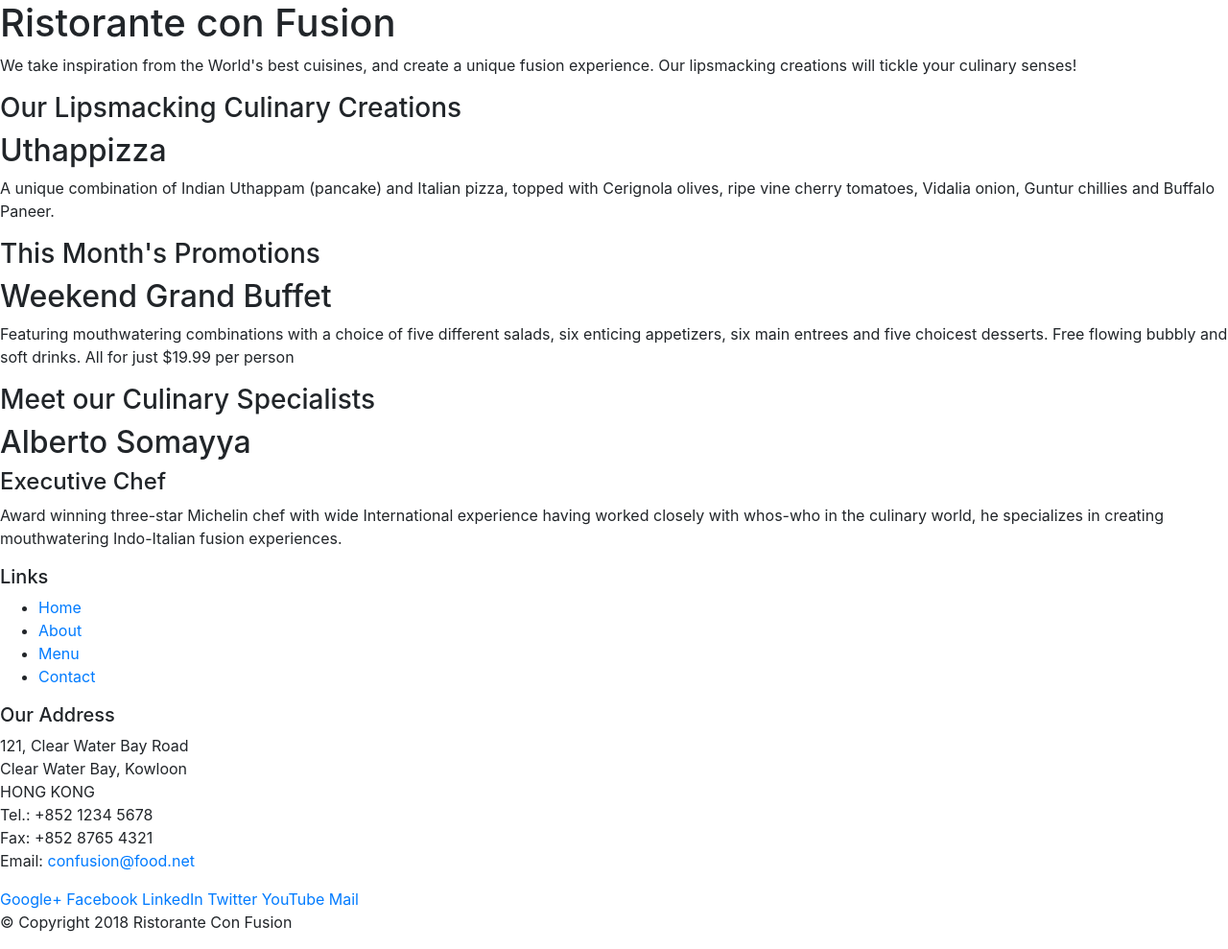
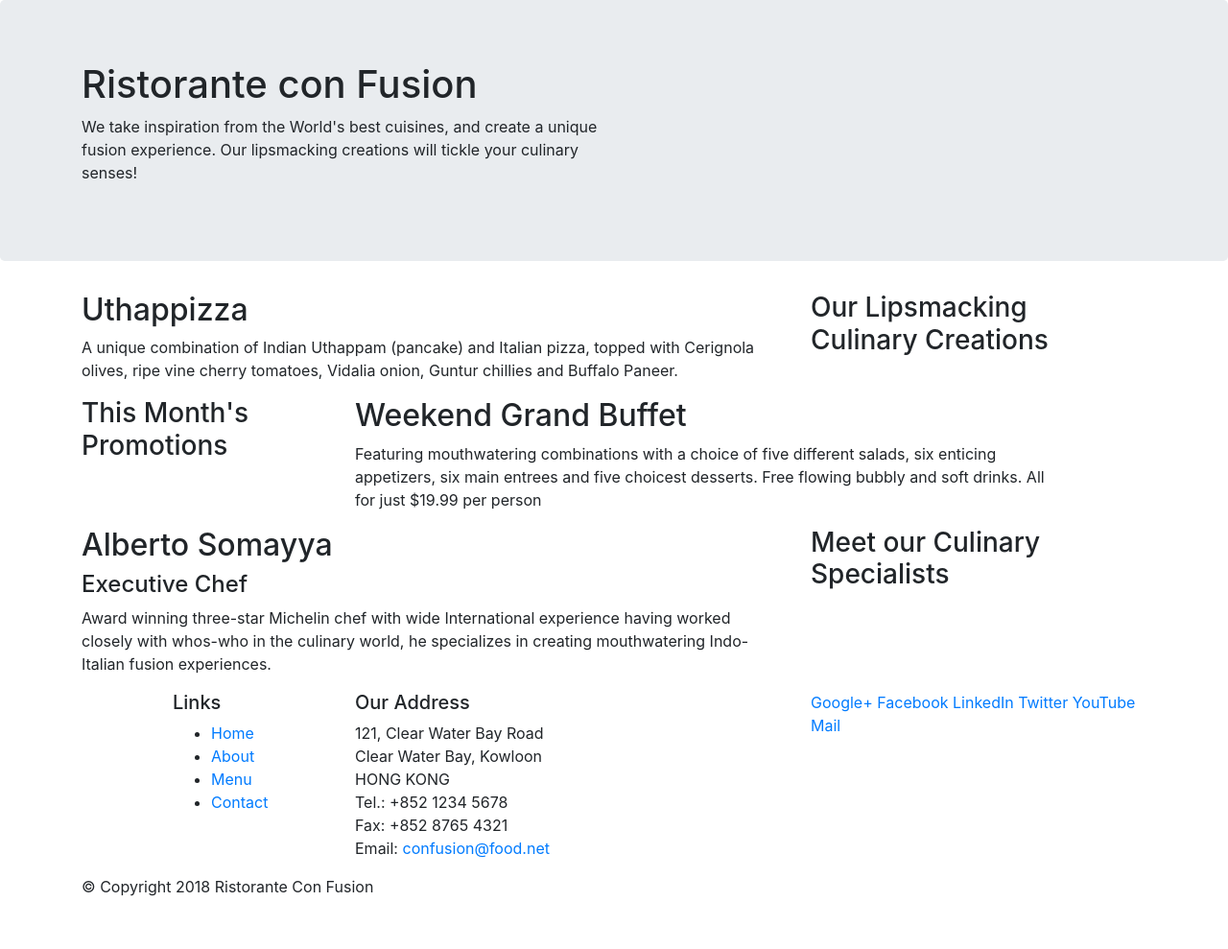
Before and after one commit to rishitha24/bootstrap, a website: page index.html in a window 1280 px wide. Shown: the whole page at 96% size. After the commit the page ends 952 px from the top, so only its background shows below. Drawn offline with nearby package versions, Linux system fonts and the light colour scheme.

Commit message:
Bootstrap Grid part-1

```diff
--- a/index.html
+++ b/index.html
@@ -14,46 +14,46 @@
 
 <body>
 
-    <header>
-        <div>
-            <div>
-                <div>
+    <header class="jumbotron">
+        <div class="container">
+            <div class="row">
+                <div class="col-12 col-sm-6">
                     <h1>Ristorante con Fusion</h1>
                     <p>We take inspiration from the World's best cuisines, and create a unique fusion experience. Our lipsmacking creations will tickle your culinary senses!</p>
                 </div>
-                <div>
+                <div lass="col-12 col-sm">
                 </div>
             </div>
         </div>
     </header>
 
-    <div>
-        <div>
-            <div>
+    <div class="container">
+        <div class="row">
+            <div class="col-12 col-sm-4 order-sm-last col-md-3">
                 <h3>Our Lipsmacking Culinary Creations</h3>
             </div>
-            <div>
+            <div class="col-12 col-sm-8 order-sm-first col-9">
                 <h2>Uthappizza</h2>
                 <p>A unique combination of Indian Uthappam (pancake) and Italian pizza, topped with Cerignola olives, ripe vine cherry tomatoes, Vidalia onion, Guntur chillies and Buffalo Paneer.</p>
             </div>
         </div>
 
 
-        <div>
-            <div>
+        <div class="row">
+            <div class="col-12 col-sm-4 col-md-3">
                 <h3>This Month's Promotions</h3>
             </div>
-            <div>
+            <div class="col-12 col-sm-8 col-9">
                 <h2>Weekend Grand Buffet</h2>
                 <p>Featuring mouthwatering combinations with a choice of five different salads, six enticing appetizers, six main entrees and five choicest desserts. Free flowing bubbly and soft drinks. All for just $19.99 per person </p>
             </div>
         </div>
 
-        <div>
-            <div>
+        <div class="row">
+            <div class="col-12 col-sm-4 order-sm-last col-md-3">
                 <h3>Meet our Culinary Specialists</h3>
             </div>
-            <div>
+            <div class="col-12 col-sm-8 order-sm-first col-9">
                 <h2>Alberto Somayya</h2>
                 <h4>Executive Chef</h4>
                 <p>Award winning three-star Michelin chef with wide International experience having worked closely with whos-who in the culinary world, he specializes in creating mouthwatering Indo-Italian fusion experiences. </p>
@@ -62,9 +62,9 @@
     </div>
 
     <footer>
-        <div>
-            <div>
-                <div>
+        <div class="container">
+            <div class="row">
+                <div class="col-4 offset-1 col-sm-2">
                     <h5>Links</h5>
                     <ul>
                         <li><a href="#">Home</a></li>
@@ -73,7 +73,7 @@
                         <li><a href="#">Contact</a></li>
                     </ul>
                 </div>
-                <div>
+                <div class="col-7 col-sm-5">
                     <h5>Our Address</h5>
                     <address>
 		              121, Clear Water Bay Road<br>
@@ -84,8 +84,8 @@
 		              Email: <a href="mailto:confusion@food.net">confusion@food.net</a>
 		           </address>
                 </div>
-                <div>
-                    <div>
+                <div class="col-12 col-sm-4">
+                    <div >
                         <a href="http://google.com/+">Google+</a>
                         <a href="http://www.facebook.com/profile.php?id=">Facebook</a>
                         <a href="http://www.linkedin.com/in/">LinkedIn</a>
@@ -95,8 +95,8 @@
                     </div>
                 </div>
            </div>
-           <div>
-                <div>
+           <div class="row">
+                <div class="col-8">
                     <p>© Copyright 2018 Ristorante Con Fusion</p>
                 </div>
            </div>
```
